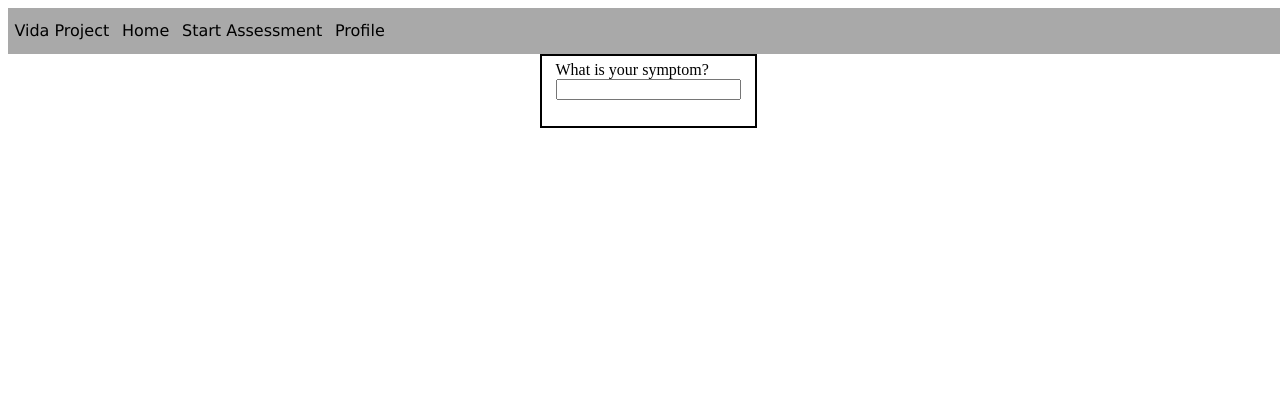
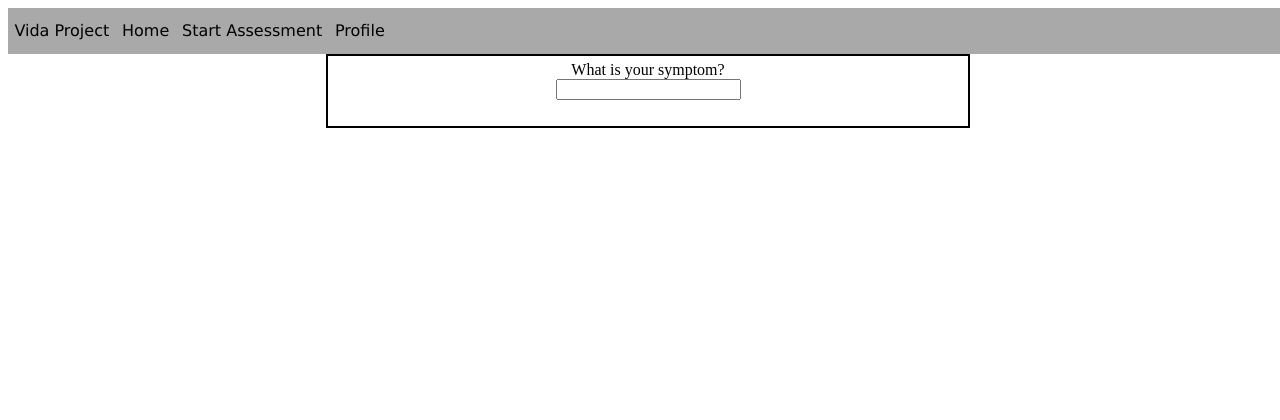
Before and after one commit to josearreluce/Vida-Project, a Flask app: page /assessment in a window 1280 px wide. Shown: the top 420 px of the page. Run offline with Flask 2, Linux system fonts and the light colour scheme.

Commit message:
Updated the styles for the symptom assessment to center content/items.

```diff
--- a/app/static/styles/assessment.css
+++ b/app/static/styles/assessment.css
@@ -5,16 +5,25 @@ body {
 }
 
 .main {
+    align-items: center;
     display: flex;
+    flex-direction: column;
     justify-content: center;
 }
 
 .symptom-container {
     border: 2px solid black;
+    text-align: center;
+    width: 50%;
 }
 
 .symptom-container fieldset {
     border-width: 0px;
+}
+
+.symptom-results {
+    display: flex;
+    flex-direction: column;
 }
 
 .question {
```
